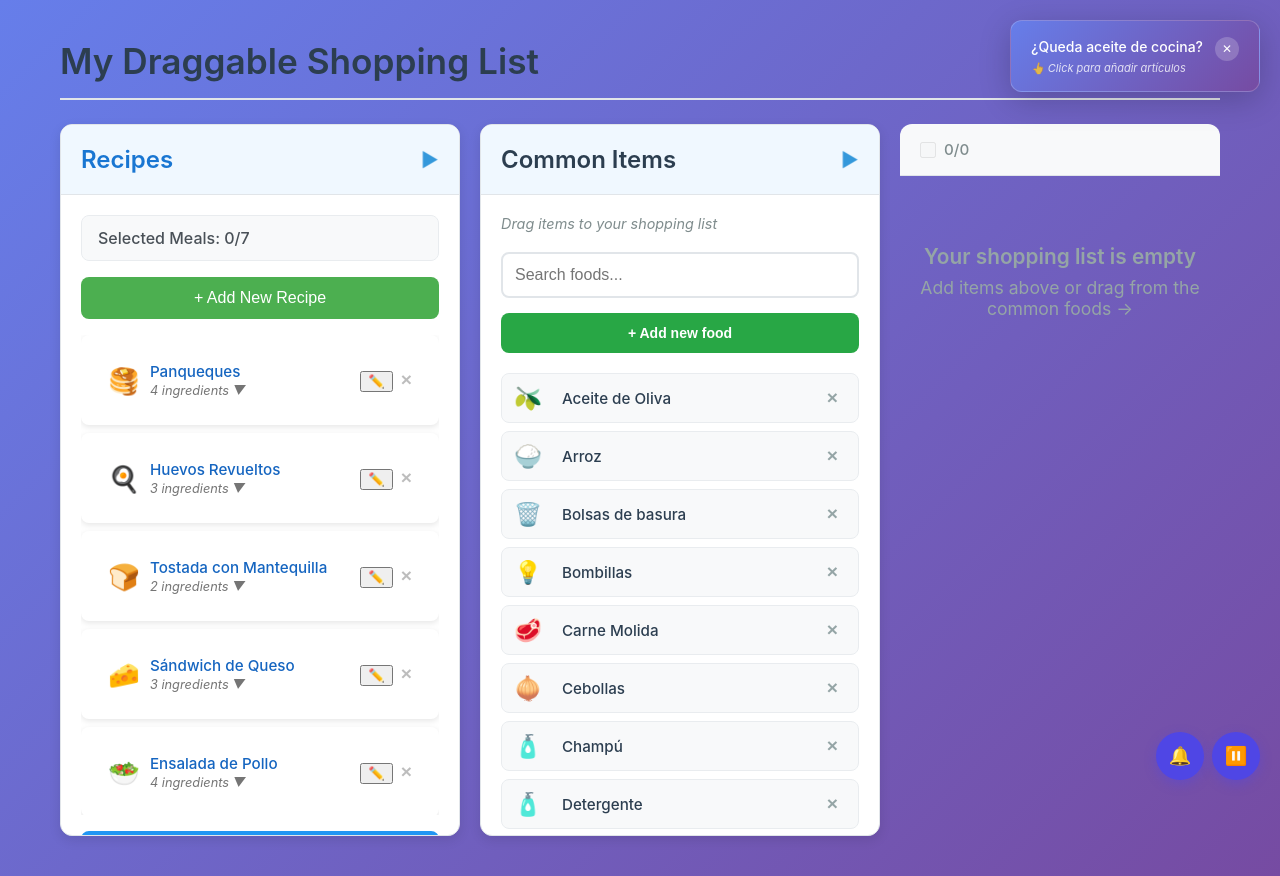
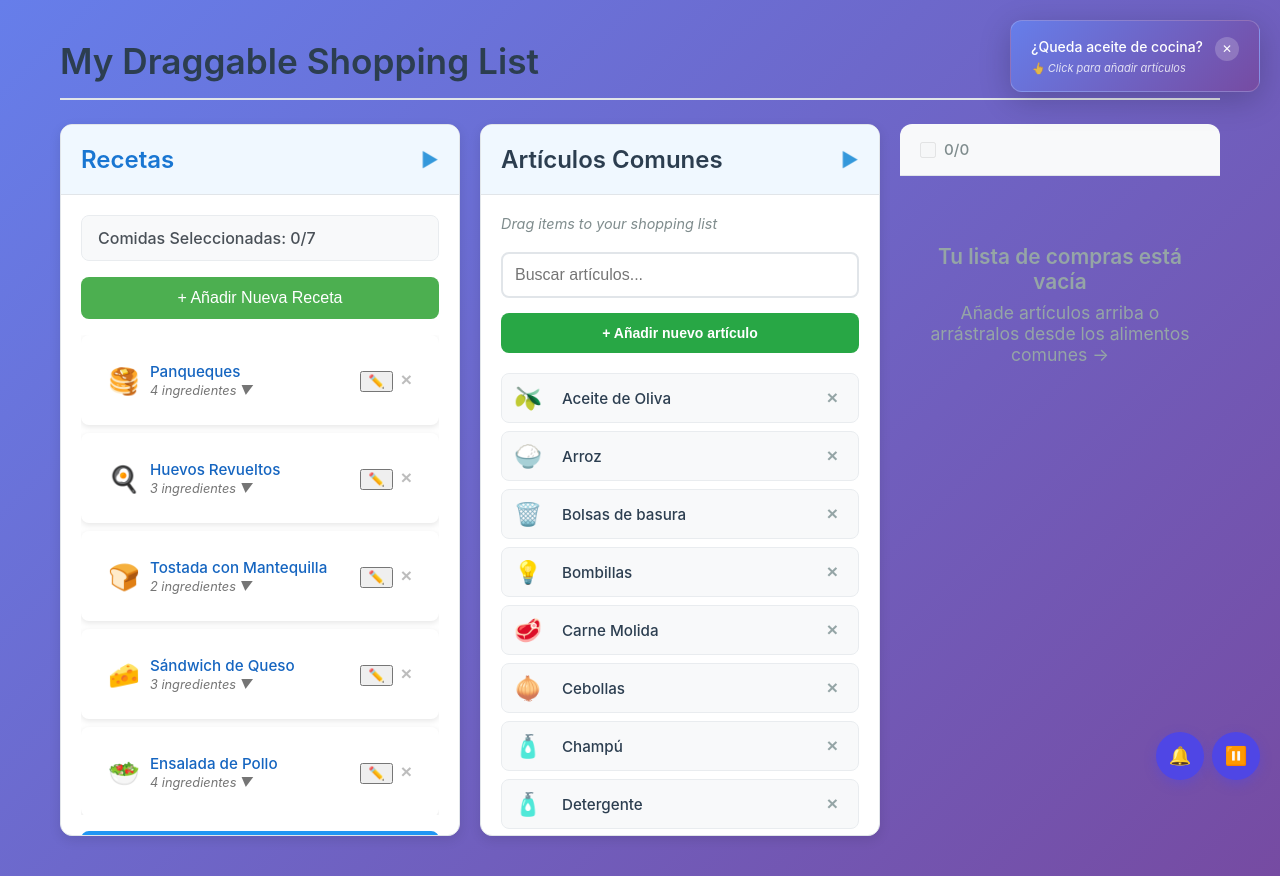
Before and after one commit to Kakalanp/ShopingListCalculator, a React (Create React App) app: page / in a window 1280 px wide. Built offline with nearby package versions, Linux system fonts and the light colour scheme.

Commit message:
Translate to spanish

```diff
--- a/src/components/AddItemForm.tsx
+++ b/src/components/AddItemForm.tsx
@@ -32,7 +32,7 @@ const AddItemForm: React.FC<AddItemFormProps> = ({ onAddItem }) => {
           type="text"
           value={formData.name}
           onChange={(e) => setFormData(prev => ({ ...prev, name: e.target.value }))}
-          placeholder="Item name"
+          placeholder="Nombre del artículo"
           className="item-name-input"
           required
         />
@@ -45,7 +45,7 @@ const AddItemForm: React.FC<AddItemFormProps> = ({ onAddItem }) => {
           required
         />
         <button type="submit" className="add-btn">
-          Add Item
+          Añadir Artículo
         </button>
       </div>
     </form>
--- a/src/components/AddNewFood.tsx
+++ b/src/components/AddNewFood.tsx
@@ -18,7 +18,7 @@ interface AddNewFoodProps {
 const AddNewFood: React.FC<AddNewFoodProps> = ({
   foods,
   onFoodsChange,
-  placeholder = "Add new food item",
+  placeholder = "Añadir nuevo Artículo",
   compact = false
 }) => {
   const [isAdding, setIsAdding] = useState(false);
--- a/src/components/CommonFoodSupplies.tsx
+++ b/src/components/CommonFoodSupplies.tsx
@@ -46,7 +46,7 @@ const CommonFoodSupplies: React.FC<CommonFoodSuppliesProps> = ({ className, food
   return (
     <div className={`common-foods-container ${className || ''} ${isContainerCollapsed ? 'collapsed' : ''}`}>
       <div className="container-header" onClick={() => setIsContainerCollapsed(!isContainerCollapsed)}>
-        <h2>Common Items</h2>
+        <h2>Artículos Comunes</h2>
         <span className={`container-expand-icon ${isContainerCollapsed ? '' : 'expanded'}`}>◀</span>
       </div>
 
@@ -58,14 +58,14 @@ const CommonFoodSupplies: React.FC<CommonFoodSuppliesProps> = ({ className, food
             type="text"
             value={searchTerm}
             onChange={(e) => setSearchTerm(e.target.value)}
-            placeholder="Search foods..."
+            placeholder="Buscar artículos..."
             className="food-search-input"
           />
 
           <AddNewFood
             foods={foods}
             onFoodsChange={onFoodsChange}
-            placeholder="Add new food"
+            placeholder="Añadir nuevo artículo"
             compact={false}
           />
         </div>
@@ -100,7 +100,7 @@ const CommonFoodSupplies: React.FC<CommonFoodSuppliesProps> = ({ className, food
                         <button
                           className="delete-food-btn"
                           onClick={() => deleteFood(food.id)}
-                          title="Remove from list"
+                          title="Quitar de la lista"
                         >
                           ×
                         </button>
@@ -118,9 +118,9 @@ const CommonFoodSupplies: React.FC<CommonFoodSuppliesProps> = ({ className, food
           <button
             className={`copy-foods-btn ${copySuccess ? 'success' : ''}`}
             onClick={copyFoodsJSON}
-            title={copySuccess ? 'Copied!' : 'Copy foods JSON to clipboard'}
+            title={copySuccess ? '¡Copiado!' : 'Copiar JSON de alimentos al portapapeles'}
           >
-            {copySuccess ? '✓ Copied' : '📋 Export Foods'}
+            {copySuccess ? '✓ Copiado' : '📋 Exportar Alimentos'}
           </button>
         )}
       </div>
--- a/src/components/RecipeList.tsx
+++ b/src/components/RecipeList.tsx
@@ -100,20 +100,20 @@ const RecipeList: React.FC<RecipeListProps> = ({
   return (
     <div className={`recipe-container ${className || ''} ${isContainerCollapsed ? 'collapsed' : ''}`}>
       <div className="container-header" onClick={() => setIsContainerCollapsed(!isContainerCollapsed)}>
-        <h2>Recipes</h2>
+        <h2>Recetas</h2>
         <span className={`container-expand-icon ${isContainerCollapsed ? '' : 'expanded'}`}>◀</span>
       </div>
 
       <div className={`container-content ${isContainerCollapsed ? 'collapsed' : 'expanded'}`}>
         <div className="selected-meals-counter">
-          <span>Selected Meals: {selectedRecipes.length}/7</span>
+          <span>Comidas Seleccionadas: {selectedRecipes.length}/7</span>
           {meals.length > 0 && (
             <button
               className={`copy-btn ${copyMealsSuccess ? 'success' : ''}`}
               onClick={copyMealList}
-              title={copyMealsSuccess ? 'Copied!' : 'Copy meal list to clipboard'}
+              title={copyMealsSuccess ? '¡Copiado!' : 'Copiar lista de comidas'}
             >
-              {copyMealsSuccess ? '✓' : '🍽️'} Meals
+              {copyMealsSuccess ? '✓' : '🍽️'} Comidas
             </button>
           )}
           {selectedRecipes.length > 0 && (
@@ -139,7 +139,7 @@ const RecipeList: React.FC<RecipeListProps> = ({
           onClick={() => setIsModalOpen(true)}
           className="add-recipe-btn"
         >
-          + Add New Recipe
+          + Añadir Nueva Receta
         </button>
 
         <div className="recipes-grid expanded">
@@ -165,9 +165,9 @@ const RecipeList: React.FC<RecipeListProps> = ({
                         e.stopPropagation();
                         toggleIngredients(recipe.id);
                       }}
-                      title="Click to show/hide ingredients"
+                      title="Click para mostrar/ocultar ingredientes"
                     >
-                      {recipe.ingredients.length} ingredients {showIngredients[recipe.id] ? '▲' : '▼'}
+                      {recipe.ingredients.length} ingredientes {showIngredients[recipe.id] ? '▲' : '▼'}
                     </div>
                     {showIngredients[recipe.id] && (
                       <div className="ingredients-list">
@@ -195,7 +195,7 @@ const RecipeList: React.FC<RecipeListProps> = ({
                       e.stopPropagation();
                       handleEditRecipe(recipe);
                     }}
-                    title="Edit recipe"
+                    title="Editar receta"
                   >
                     ✏️
                   </button>
@@ -205,7 +205,7 @@ const RecipeList: React.FC<RecipeListProps> = ({
                       e.stopPropagation();
                       deleteRecipe(recipe.id);
                     }}
-                    title="Remove recipe"
+                    title="Quitar receta"
                   >
                     ×
                   </button>
@@ -219,9 +219,9 @@ const RecipeList: React.FC<RecipeListProps> = ({
           <button
             className={`copy-recipes-btn ${copySuccess ? 'success' : ''}`}
             onClick={copyRecipesJSON}
-            title={copySuccess ? 'Copied!' : 'Copy recipes JSON to clipboard'}
+            title={copySuccess ? '¡Copiado!' : 'Copiar JSON de recetas al portapapeles'}
           >
-            {copySuccess ? '✓ Copied' : '📋 Export Recipes'}
+            {copySuccess ? '✓ Copiado' : '📋 Exportar Recetas'}
           </button>
         )}
       </div>
--- a/src/components/RecipeModal.tsx
+++ b/src/components/RecipeModal.tsx
@@ -134,7 +134,7 @@ const RecipeModal: React.FC<RecipeModalProps> = ({
     <div className="recipe-modal-backdrop" onClick={handleBackdropClick}>
       <div className="recipe-modal">
         <div className="recipe-modal-header">
-          <h2>{editingRecipe ? 'Edit Recipe' : 'Create New Recipe'}</h2>
+          <h2>{editingRecipe ? 'Editar Receta' : 'Crear Nueva Receta'}</h2>
           <button className="close-modal-btn" onClick={handleClose}>
             ×
           </button>
@@ -152,7 +152,7 @@ const RecipeModal: React.FC<RecipeModalProps> = ({
                 ) : (
                   <div className="recipe-image-placeholder">
                     <span className="upload-icon">📸</span>
-                    <span className="upload-text">Add Photo</span>
+                    <span className="upload-text">Añadir Foto</span>
                   </div>
                 )}
               </div>
@@ -179,7 +179,7 @@ const RecipeModal: React.FC<RecipeModalProps> = ({
                   type="text"
                   value={recipeName}
                   onChange={(e) => setRecipeName(e.target.value)}
-                  placeholder="Recipe name"
+                  placeholder="Nombre de la receta"
                   className="recipe-name-input-modal"
                   autoFocus
                 />
@@ -237,7 +237,7 @@ const RecipeModal: React.FC<RecipeModalProps> = ({
               <AddNewFood
                 foods={foods}
                 onFoodsChange={onFoodsChange}
-                placeholder="Add ingredient"
+                placeholder="Añadir ingrediente"
                 compact={true}
               />
             </div>
@@ -246,14 +246,14 @@ const RecipeModal: React.FC<RecipeModalProps> = ({
 
         <div className="recipe-modal-footer">
           <button className="cancel-recipe-btn" onClick={handleClose}>
-            Cancel
+            Cancelar
           </button>
           <button
             className="save-recipe-btn"
             onClick={handleSave}
             disabled={!recipeName.trim() || selectedIngredients.length === 0}
           >
-            {editingRecipe ? 'Update Recipe' : 'Create Recipe'}
+            {editingRecipe ? 'Actualizar Receta' : 'Crear Receta'}
           </button>
         </div>
       </div>
--- a/src/components/ShoppingList.tsx
+++ b/src/components/ShoppingList.tsx
@@ -53,7 +53,7 @@ interface ShoppingListProps {
   listName?: string;
 }
 
-const ShoppingList: React.FC<ShoppingListProps> = ({ listName = 'My Shopping List' }) => {
+const ShoppingList: React.FC<ShoppingListProps> = ({ listName = 'Mi Lista de Compras' }) => {
   const [items, setItems] = useState<ShoppingItem[]>([]);
   const [meals, setMeals] = useState<Recipe[]>([]);
   const [copySuccess, setCopySuccess] = useState(false);
@@ -359,7 +359,7 @@ const ShoppingList: React.FC<ShoppingListProps> = ({ listName = 'My Shopping Lis
                       <button
                         className="clear-completed-btn"
                         onClick={clearCompleted}
-                        title="Clear completed items"
+                        title="Eliminar artículos completados"
                       >
                         🗑️
                       </button>
@@ -368,9 +368,9 @@ const ShoppingList: React.FC<ShoppingListProps> = ({ listName = 'My Shopping Lis
                       <button
                         className={`copy-btn ${copySuccess ? 'success' : ''}`}
                         onClick={copyShoppingList}
-                        title={copySuccess ? 'Copied!' : 'Copy shopping list to clipboard'}
+                        title={copySuccess ? '¡Copiado!' : 'Copiar lista de compras al portapapeles'}
                       >
-                        {copySuccess ? '✓' : '📋'} Shopping
+                        {copySuccess ? '✓' : '📋'} Compras
                       </button>
                     )}
                   </div>
@@ -386,8 +386,8 @@ const ShoppingList: React.FC<ShoppingListProps> = ({ listName = 'My Shopping Lis
                   >
                     {items.length === 0 ? (
                       <div className="empty-state">
-                        <p>Your shopping list is empty</p>
-                        <p>Add items above or drag from the common foods →</p>
+                        <p>Tu lista de compras está vacía</p>
+                        <p>Añade artículos arriba o arrástralos desde los alimentos comunes →</p>
                       </div>
                     ) : (
                       items.map((item, index) => (
```
